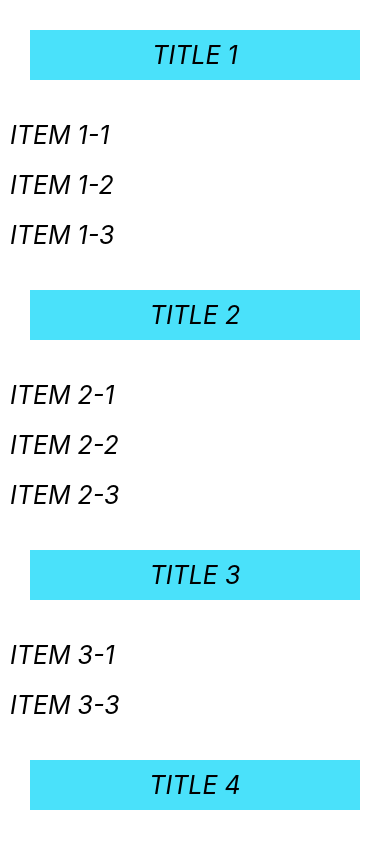
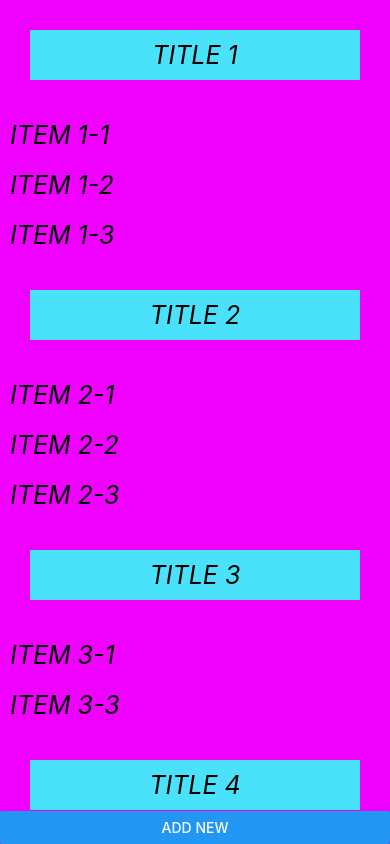
Before and after one commit to thakursachin05/React-Native, a React Native app: screen / in a window 390 px wide. Built offline with nearby package versions, Linux system fonts and the light colour scheme.

Commit message:
Practice code done

```diff
--- a/App.js
+++ b/App.js
@@ -14,13 +14,14 @@ export default function App() {
     { name: 'Item 8' }
   ]);
   const [Refreshing, setRefreshing] = useState(false);
+
   const onRefresh = () => {
     setRefreshing(true);
     setItems([...Items, { key: 69, item: "Item 69" }]);
     setRefreshing(false);
   }
 
-  const DATA = [
+  const [DATA,setDATA] = useState([
     {
       title: 'Title 1',
       data: ['Item 1-1','Item 1-2', 'Item 1-3']
@@ -37,7 +38,12 @@ export default function App() {
       title: 'Title 4',
       data: ['Item 4-1']
     }
-  ]
+  ]);
+  let count = parseInt(DATA.length);
+  const onPress = () => {
+    setDATA([...DATA,{title: 'Jai Shree Ram ' + String(count),data: ['Jai Shree Ram' + String(count)]}])
+  }
+
   return (
     // <FlatList
     //   // horizontal
@@ -59,7 +65,7 @@ export default function App() {
     //       />
     //     }
     //   />
-    // <View>
+    <View style={styles.container}>
 
       <SectionList
         keyExtractor={(item, index) => index.toString()}
@@ -76,8 +82,12 @@ export default function App() {
         )}
 
         />
-          /* <Button>Click</Button>
-        </View> */
+        <Button
+          title='Add New'
+          onPress={onPress}
+
+        />
+        </View>
 
   );
 }
```
